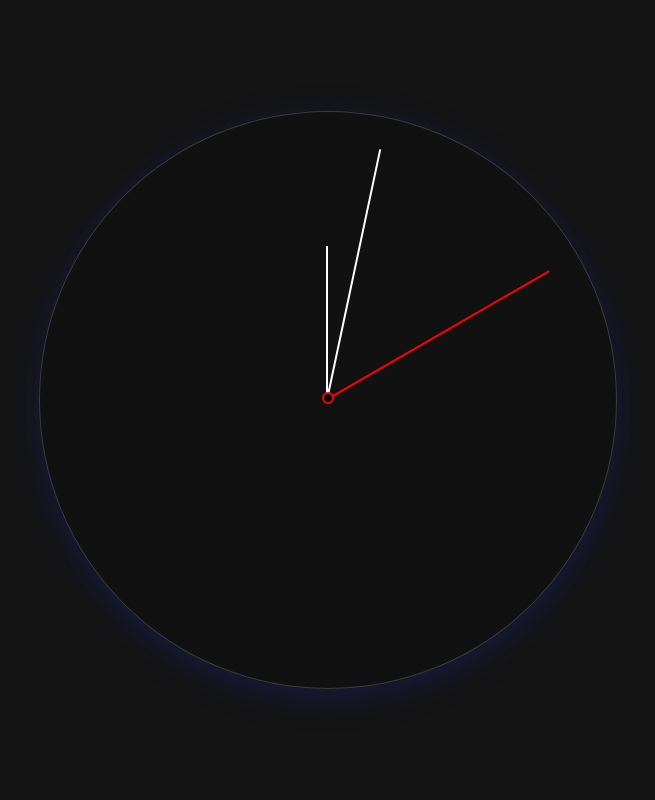
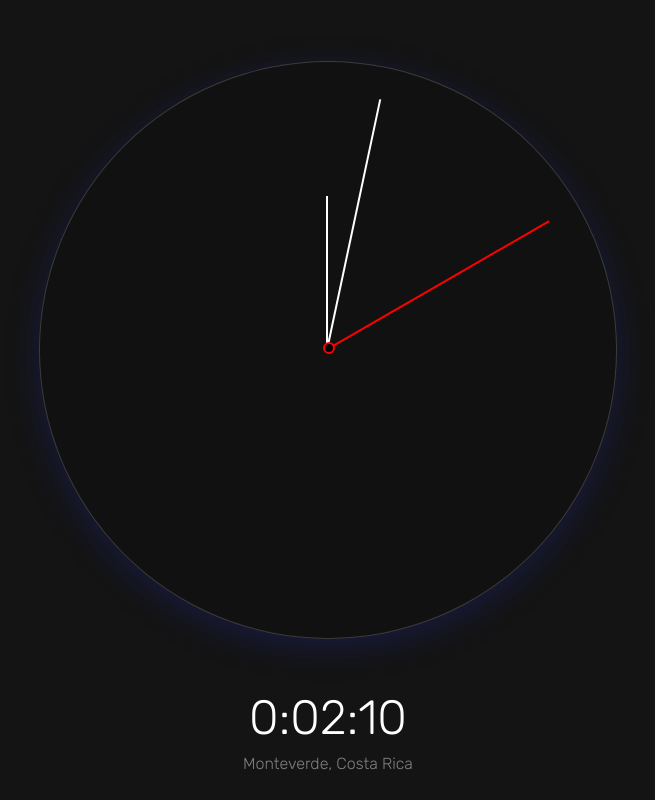
Before and after one commit to JOSDEAD/SimpleClockJs, a PHP site: page / in a window 1280 px wide. Shown: the whole page, without its empty margins (312-967 px from the left). Run offline with PHP 8.4, Linux system fonts and the light colour scheme.

Commit message:
adding digital clock
adding digital clock

```diff
--- a/index.html
+++ b/index.html
@@ -6,14 +6,16 @@
 
 
     <title>JS + CSS Clock</title>
+    <link rel="preconnect" href="https://fonts.googleapis.com">
+<link rel="preconnect" href="https://fonts.gstatic.com" crossorigin>
+<link href="https://fonts.googleapis.com/css2?family=Rubik:wght@300&display=swap" rel="stylesheet">
     <link rel="stylesheet" href="style.css">
     <script src="main.js" type="text/javascript"></script>
 </head>
 
 <body>
+    <div class="clock">
 
-
-    <div class="clock">
         <div class="clock-face">
             <div class="dot"></div>
             <div class="hand hour-hand">
@@ -27,4 +29,11 @@
             </div>
         </div>
     </div>
+    <div class="time">
+        <div>
+        <span class="hours"></span><span class="minutes"></span><span class="seconds"></span>
+        </div>
+        <p class="location">Monteverde, Costa Rica</p>
+    </div>
+
 </body>
--- a/main.js
+++ b/main.js
@@ -2,11 +2,16 @@ window.addEventListener("load", function () {
     const secondsHand = this.document.querySelector('.second-hand');
     const minutesHand = this.document.querySelector('.min-hand');
     const hourHand = this.document.querySelector('.hour-hand');
-    setInterval(()=>setTime(secondsHand,minutesHand,hourHand), 1000);
-    console.log(hourHand);
+    const hours = this.document.querySelector('.hours');
+        const minutes = this.document.querySelector('.minutes');
+
+        const seconds = this.document.querySelector('.seconds');
+
+     setInterval(()=>setTime(secondsHand,minutesHand,hourHand,hours,minutes,seconds), 1000);
+    console.log(hours);
 }, false);
 
-const setTime = (secondsHand,minutesHand,hourHand) => {
+const setTime = (secondsHand,minutesHand,hourHand,hours,minutes,seconds) => {
     const now = new Date();
     const secondsDegrees =  ((now.getSeconds() / 60 ) * 360 ) +90;
     const minutesDegrees = ((now.getMinutes() / 60 ) * 360 ) +90;
@@ -15,4 +20,8 @@ const setTime = (secondsHand,minutesHand,hourHand) => {
     secondsHand.style.transform = `rotate(${secondsDegrees}deg)`;
     minutesHand.style.transform = `rotate(${minutesDegrees}deg)`;
     hourHand.style.transform = `rotate(${hourDegrees}deg)`;
+    hours.textContent = `${now.getHours()}:`;
+    minutes.textContent = `${now.getMinutes() < 10 ? '0' : ''}${now.getMinutes()}:`;
+    seconds.textContent = `${now.getSeconds() < 10 ? '0' : ''}${now.getSeconds()}`;
+
 }
--- a/style.css
+++ b/style.css
@@ -6,6 +6,9 @@ body {
     min-height: 100vh;
     align-items: center;
     background-color: rgb(20, 20, 20);
+    flex-direction: column;
+    font-family: 'Rubik', sans-serif;
+    justify-content: center;
 }
 
 .clock {
@@ -39,7 +42,7 @@ body {
    background: black;
    z-index: 3;
    border-radius: 50%;
-   transform: translate(-6px, -5px);
+   transform: translate(-5px, -5px);
 
 }
 
@@ -83,3 +86,16 @@ body {
     width: 100%;
     background: red;
 }
+.time {
+    text-align: center;
+    color: white;
+    display: flex;
+    flex-direction: column;
+}
+.location {
+    text-align: center;
+    color: gray;
+    font-size: 1rem;
+    width: 100%;
+    margin-top: 0.5rem;
+}
```
